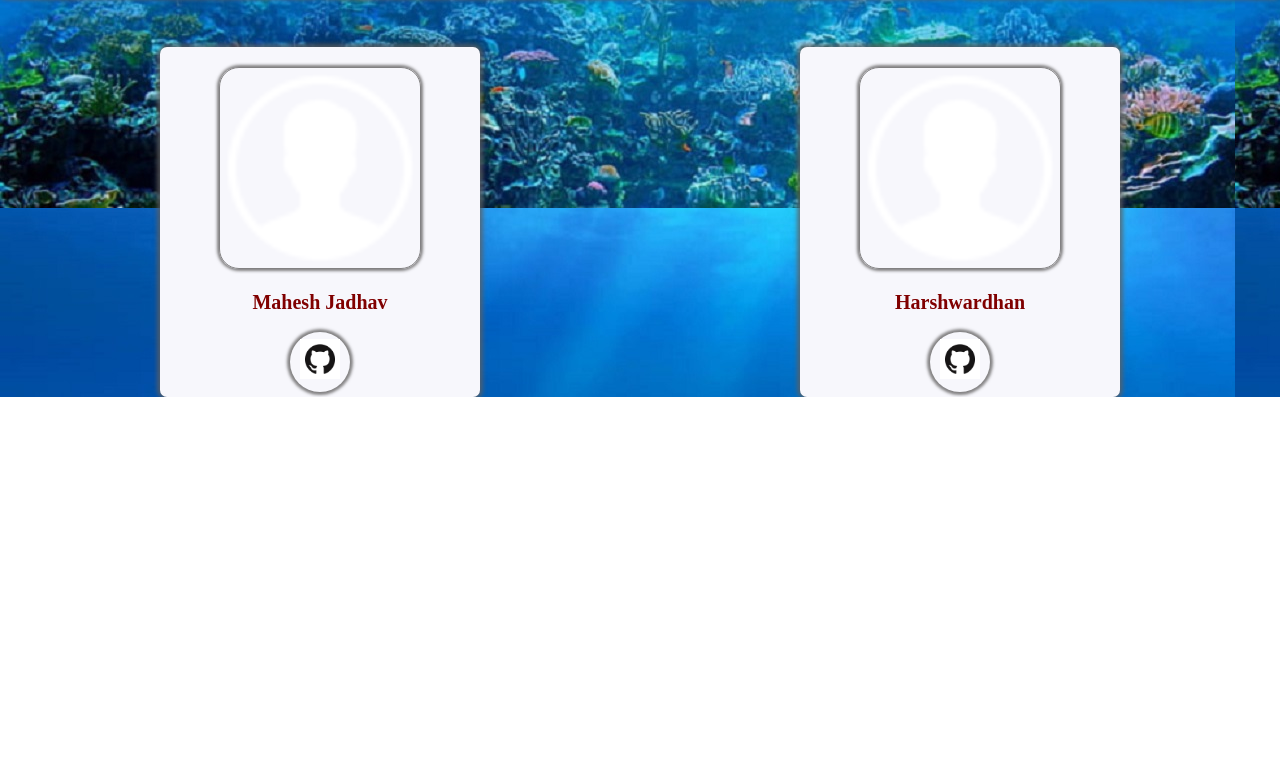
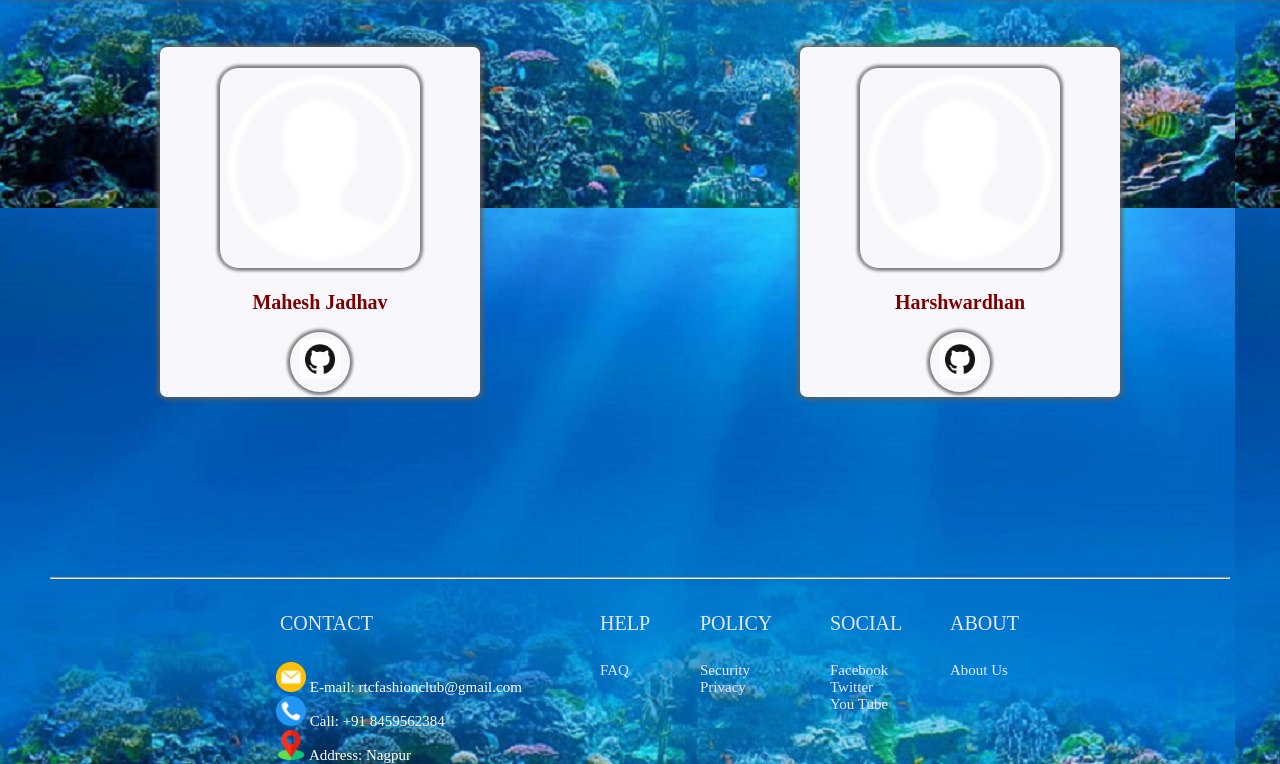
Before and after one commit to BandiniKohare2001/JS-Project-Generate-Random-Image, a plain HTML site: page pages/about.html in a window 1280 px wide. Shown: the part 1180-1944 px from the top of the page. Before the commit the page ends 1577 px from the top, so only its background shows below. Drawn offline with Linux system fonts and the light colour scheme.

Commit message:
add footer

```diff
--- a/pages/about.html
+++ b/pages/about.html
@@ -175,6 +175,112 @@
         color:bisque;
     }
 
+    /*-------------------footer-----------------*/
+
+.footer {
+  position: relative;
+  height: 100px;
+
+  margin-left: 200px;
+  margin-bottom: 70px;
+}
+
+.about {
+  position: absolute;
+  top: 25px;
+  margin-left: 80px;
+  color: #e6e6ff;
+  font-size: 20px;
+}
+
+.about-list {
+  position: absolute;
+  top: 60px;
+  margin-left: 76px;
+  color: #e6e6ff;
+  font-size: 15px;
+}
+
+.help {
+  position: absolute;
+  color: #e6e6ff;
+  margin-left: 400px;
+  top: 25px;
+  font-size: 20px;
+}
+
+.help-list {
+  position: absolute;
+  color: #e6e6ff;
+  margin-left: 400px;
+  top: 60px;
+  font-size: 15px;
+}
+
+.policy {
+  position: absolute;
+  color: #e6e6ff;
+  margin-left: 500px;
+  top: 25px;
+  font-size: 20px;
+}
+
+.policy-list {
+  position: absolute;
+  color: #e6e6ff;
+  margin-left: 500px;
+  top: 60px;
+  font-size: 15px;
+}
+
+.social {
+  position: absolute;
+  color: #e6e6ff;
+  margin-left: 630px;
+  top: 25px;
+  font-size: 20px;
+}
+
+.social-list {
+  position: absolute;
+  color: #e6e6ff;
+  margin-left: 630px;
+  top: 60px;
+  font-size: 15px;
+}
+
+
+.call {
+  text-decoration: none !important;
+}
+
+.anc {
+  text-decoration: none !important;
+  color: white;
+
+}
+.about-2 {
+  position: absolute;
+  top: 25px;
+  margin-left: 750px;
+  color: #e6e6ff;
+  font-size: 20px;
+}
+
+.about-list-2 {
+  position: absolute;
+  top: 60px;
+  margin-left: 750px;
+  color: #e6e6ff;
+  font-size: 15px;
+}
+
+.hr{
+  margin-top: 180px;
+  margin-left: 50px;
+  margin-right: 50px;
+}
+
     </style>
     </head>
     <body>
@@ -272,4 +378,37 @@
     </div>
 
    </div>
+   <hr class="hr">
+     <!--footer-->
+
+     <div class="footer">
+        <h class="about">CONTACT</h><br>
+        <p class="about-list">
+            <a href="mailto:tinukohare@gmail.com" class="anc">
+                <img src="/images/email.png" height="30px" alt="E-mail" /> E-mail: rtcfashionclub@gmail.com
+            </a><br>
+            <a href="tel:+91-8459562384" class="anc">
+                <img src="/images/call.png" height="30px" alt="Call" />
+                <h class="call">Call: +91 8459562384<br></a>
+
+            <a href="https://goo.gl/maps/XYayxp7jYfVYHPRCA" class="anc">
+                <img src="/images/location.png" height="30px" /> Address: Nagpur
+            </a><br></p>
+
+
+        <h class="help"> HELP</h>
+        <p class="help-list">FAQ</p>
+
+        <h class="policy"> POLICY</h>
+        <p class="policy-list">Security <br> Privacy</p>
+
+
+        <h class="social"> SOCIAL</h>
+        <p class="social-list">Facebook<br>Twitter <br>You Tube</p>
+
+        <h class="about-2"> ABOUT</h>
+        <a href="/pages/about.html"><p class="about-list-2">About Us</p></div>
+
+    </div>
+    </div>
    </body></html>
```
Also changed, not shown: pages/nature.html (+2 -0 lines).
